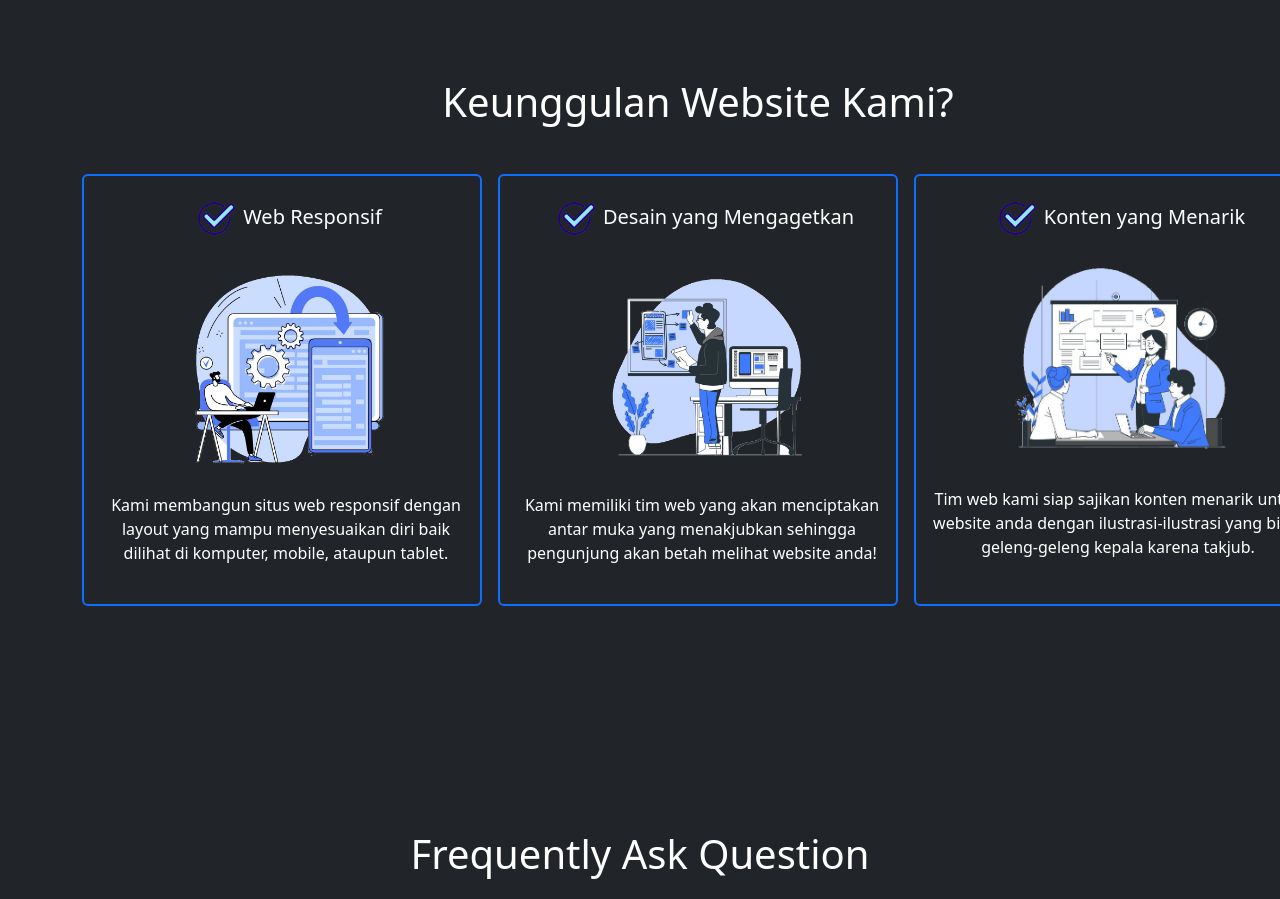
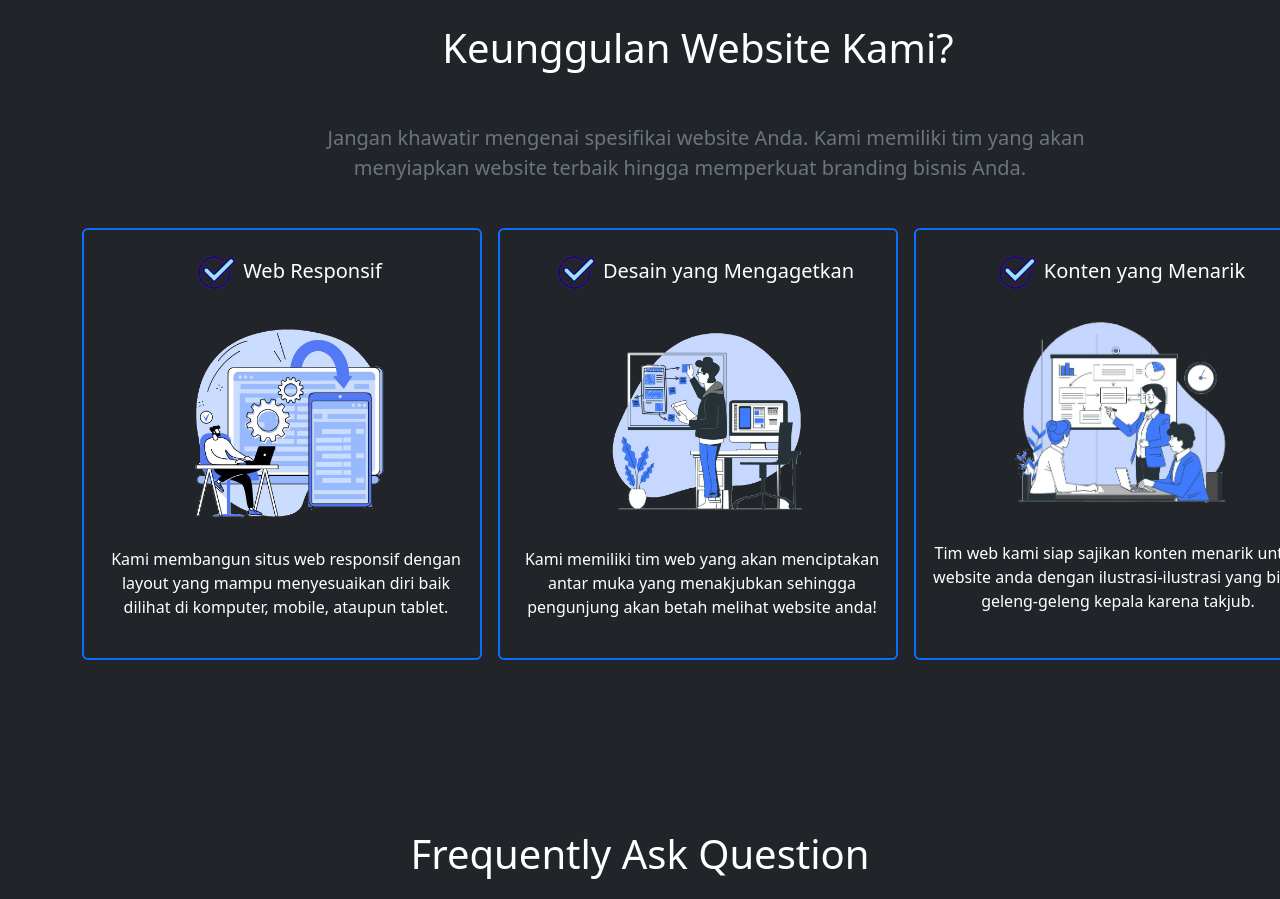
Before and after one commit to Alf4thG3lardi/UKOM-2nd-try, a React (Create React App) app: page / in a window 1280 px wide. Shown: the part 1260-2159 px from the top of the page. Built offline with nearby package versions, Linux system fonts and the light colour scheme.

Commit message:
Add files via upload

```diff
--- a/src/Home page/keunggulan/keunggulan.js
+++ b/src/Home page/keunggulan/keunggulan.js
@@ -9,9 +9,9 @@ const Keunggulan = () => {
     <div class="container d-flex align-items-center my-5" style={{ height: "100vh" }}>
       <div class="mx-auto">
         <p class="h1 text-white text-center my-5">Keunggulan Website Kami?</p>
-        {/* <h5 className="fst-normal text-center mb-5" style={{ color:'blue', fontSize:'25px'}}>
+        <h5 className="fst-normal text-center mb-5" style={{ color:'blue', fontSize:'25px'}}>
           <span className="text-secondary px-3" style={{fontSize:'20px' }}>Jangan khawatir mengenai spesifikai website Anda. Kami memiliki tim yang akan <br /> menyiapkan website terbaik hingga memperkuat branding bisnis Anda.</span>
-        </h5> */}
+        </h5>
         <div class="d-flex flex-row justify-content-center">
           <div class="border border-primary border-2 rounded-2 me-3 ps-3 pt-4" style={{ width:'25rem', height:'27rem' }}>
             <center>
```
